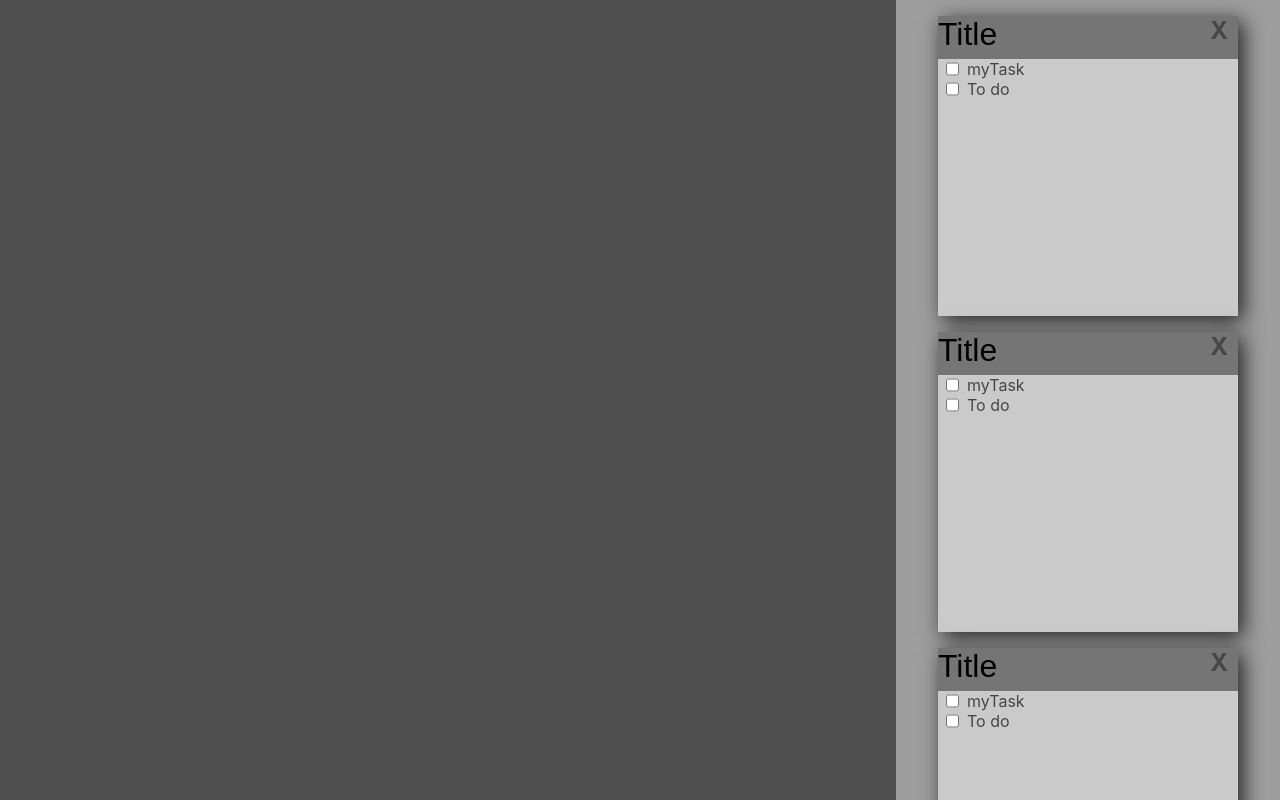
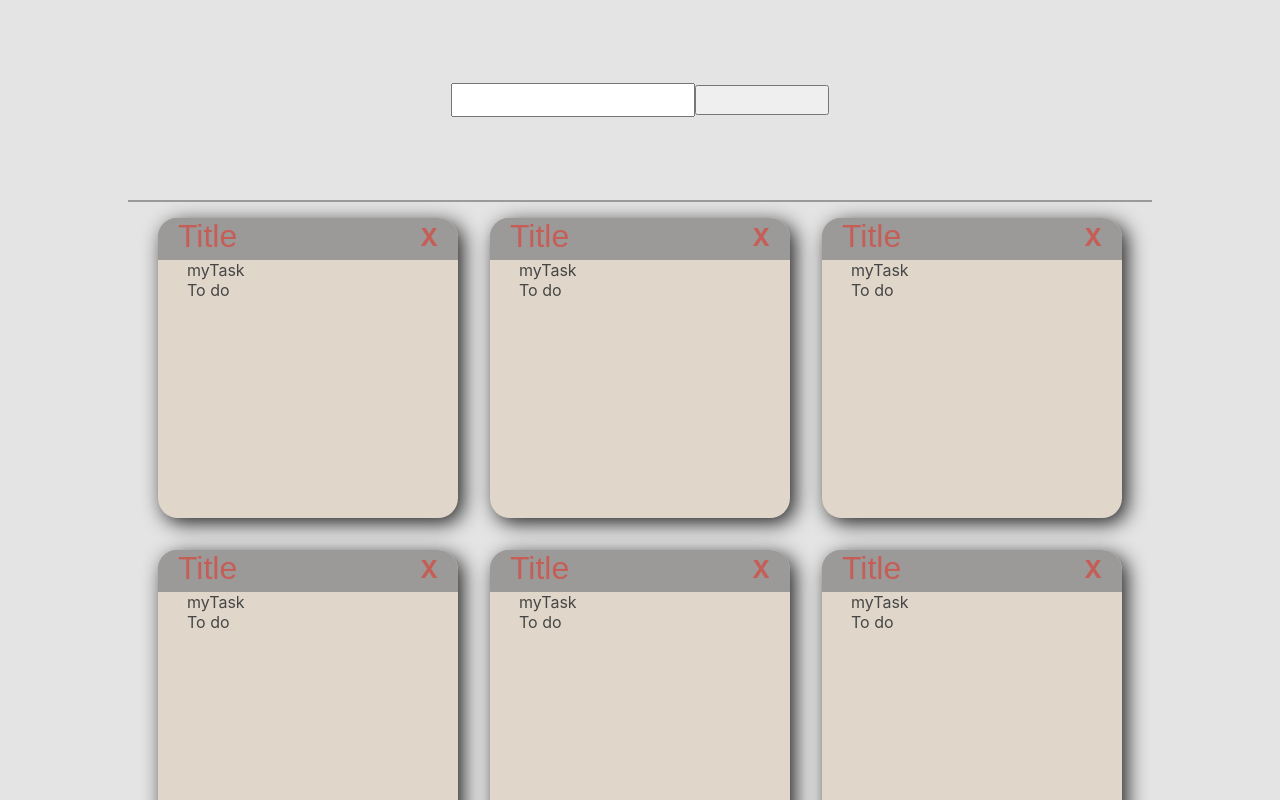
Before and after one commit to HeemOthman/planner-app, a React (Create React App) app: page / in a window 1280 px wide. Built offline with nearby package versions, Linux system fonts and the light colour scheme.

Commit message:
Added Upper Area
-Added upper area to be used for adding new task cards.

-Changed styling of task cards.

-Fixed checkbox for tasks so it will check and uncheck instead of only checking.

-Added a strike through visual when a task is checked.

```diff
--- a/src/App.css
+++ b/src/App.css
@@ -1,9 +1,14 @@
+:root {
+	--backgroundColor: #EAE7DC;
+}
+
+
 .wholePage {
 	height: 100vh;
 	width: 100%;
-	background-color: rgb(80, 80, 80);
+	background-color: var(--backgroundColor);
 	display: flex;
 	flex-direction: column;
-	flex: 1;
 	position: relative;
+	justify-content: center;
 }
--- a/src/App.js
+++ b/src/App.js
@@ -1,9 +1,12 @@
 import './App.css';
+import UpperArea from './components/upperArea/upperArea';
 import MainArea from './components/mainArea/mainArea'
+
 
 function App() {
 	return (
 		<div className="wholePage">
+			<UpperArea></UpperArea>
 			<MainArea></MainArea>
 		</div>
 	);
--- a/src/components/mainArea/mainArea.css
+++ b/src/components/mainArea/mainArea.css
@@ -1,21 +1,20 @@
 :root {
-    --primaryColor: rgb(202, 202, 202);
-    --secondaryColor: rgb(158, 158, 158);
-    --tertiaryColor: rgb(117, 117, 117);
+	--primaryColor: #9b9a99;
+	--secondaryColor: #c55e57;
+	--tertiaryColor: #e0d7ca;
+
+    --backgroundColor: rgb(228, 228, 228);
 }
 
 .mainArea {
-    width: 30%;
+    width: 100%;
     height: 100%;
-    background-color: var(--secondaryColor);
-    overflow: hidden;
-    position: absolute;
-    right: 0;
-    scrollbar-width: none;
-    scrollbar-color: var(--tertiaryColor) var(--primaryColor);
+    overflow: auto;
+    scrollbar-width: thin;
+    scrollbar-color: rgb(90, 90, 90) var(--backgroundColor);
+    display: flex;
+    flex: 3;
+    flex-direction: row;
+    flex-wrap: wrap;
+    justify-content: center;
 }
-
-.mainArea:hover {
-    scrollbar-width: thin;
-    overflow: auto;
-}
--- a/src/components/taskCard/taskCard.css
+++ b/src/components/taskCard/taskCard.css
@@ -1,19 +1,22 @@
 :root {
-    --primaryColor: rgb(202, 202, 202);
-    --secondaryColor: rgb(158, 158, 158);
-    --tertiaryColor: rgb(117, 117, 117);
+	--primaryColor: #9b9a99;
+	--secondaryColor: #E85A4F;
+	--tertiaryColor: #A7C0CD;
+
+    --backgroundColor: rgb(228, 228, 228);
 }
 
 .taskCard {
     height: 300px;
     width: 300px;
-    background-color: var(--primaryColor);
+    background-color: var(--tertiaryColor);
     color: rgb(70, 70, 70);
-    margin: 1em auto;
+    margin: 1em;
     box-shadow: 5px 5px 20px rgb(34, 34, 34);
     position: relative;
     display: flex;
 	flex-direction: column;
+    border-radius: 20px;
 }
 
 
@@ -21,26 +24,32 @@
 .titleContainer {
     height: 100%;
     width: 100%;
-    background-color: var(--tertiaryColor);
+    background-color: var(--primaryColor);
     flex: 1;
+    border-top-left-radius: 20px;
+    border-top-right-radius: 20px;
 }
 
 .title {
     width: 90%;
-    background-color: var(--tertiaryColor);
+    color: var(--secondaryColor);
+    background-color: var(--primaryColor);
     border: 0px;
     outline: none;
     font-size: 2em;
     position: absolute;
     top: 0px;
+    padding-left: 20px;
+    border-radius: 20px;
 }
 
 .removeCard {
     font-size: 24px;
     font-weight: bold;
     position: absolute;
-    top: 0;
-    right: 10px;
+    top: 5px;
+    right: 20px;
+    color: var(--secondaryColor);
 }
 
 .removeCard:hover {
@@ -63,10 +72,14 @@
     display: flex;
 }
 
-.task:hover {
-    background-color: var(--secondaryColor);
+.task:hover > .checkbox {
+    visibility: visible;
 }
 
 .taskDescription {
     padding-left: .5em;
 }
+
+.checkbox {
+    visibility: hidden;
+}
--- a/src/components/taskCard/taskCard.jsx
+++ b/src/components/taskCard/taskCard.jsx
@@ -30,11 +30,13 @@ class TaskCard extends Component {
                         {this.state.tasks.map(task =>
                             <div className="task" key={task.id}>
                                 <input type="checkbox"
+                                       className="checkbox"
                                        id={task.id}
                                        onChange={() => this.handleCheckboxClick(this.state.tasks[task.id])}
                                        checked={task.isComplete}></input>
                                 <li className="taskDescription"
-                                    id={task.id}>{task.value}</li>
+                                    id={task.id}
+                                    style={task.isComplete? {"textDecoration": "line-through"} : {} }>{task.value}</li>
                             </div>
                         )}
                     </ul>
@@ -58,7 +60,7 @@ class TaskCard extends Component {
 
         const updatedTasks = [...this.state.tasks];
         updatedTasks[task.id] = {...task};
-        updatedTasks[task.id].isComplete = true;
+        updatedTasks[task.id].isComplete = !updatedTasks[task.id].isComplete;
 
          this.setState({
             tasks: updatedTasks
--- /dev/null
+++ b/src/components/upperArea/upperArea.css
@@ -0,0 +1,31 @@
+:root {
+    --backgroundColor: rgb(228, 228, 228);
+}
+
+
+.upperArea {
+    width: 80%;
+    height: 100%;
+    border-bottom: 2px solid var(--primaryColor);
+    flex: 1;
+    display: flex;
+    flex-direction: row;
+    justify-content: center;
+    align-self: center;
+    align-items: center;
+}
+
+
+.input_taskCardTitle {
+    width: 10em;
+    height: 30px;
+    font-size: 24px;
+}
+
+
+.button_addTaskCard {
+    height: 30px;
+    width: 10em;
+    margin: 0px;
+    padding: 0px;
+}
--- /dev/null
+++ b/src/components/upperArea/upperArea.jsx
@@ -0,0 +1,21 @@
+import React, { Component } from 'react';
+import './upperArea.css'
+
+class UpperArea extends Component {
+    state = {
+    }
+
+
+    render() {
+        return (
+            <div className="upperArea">
+                <input className="input_taskCardTitle"></input>
+                <button className="button_addTaskCard"></button>
+            </div>
+
+        );
+    }
+
+}
+
+export default UpperArea;
```
Also changed, not shown: src/components/mainArea/mainArea.jsx (+13 -1 lines).
